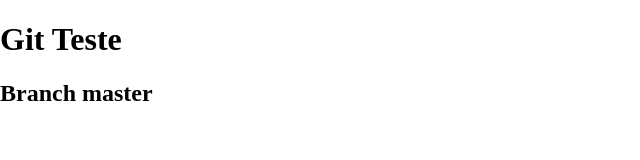
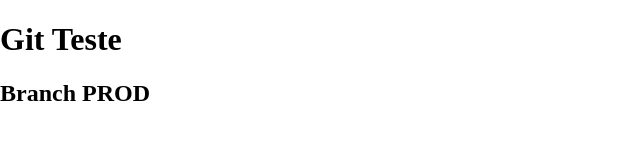
Before and after one commit to gustavovantol/teste-gu, a plain HTML site: page index.html in a window 1280 px wide. Shown: the full height of the page, 0-640 px from the left. Drawn offline with Linux system fonts and the light colour scheme.

Commit message:
Teste branch PROD

```diff
--- a/index.html
+++ b/index.html
@@ -16,6 +16,6 @@
 
 <body style="padding:0; margin:0">
 	<h1>Git Teste</h1>
-	<h2>Branch master</h2>
+	<h2>Branch PROD</h2>
 </body>
 </html>
```
